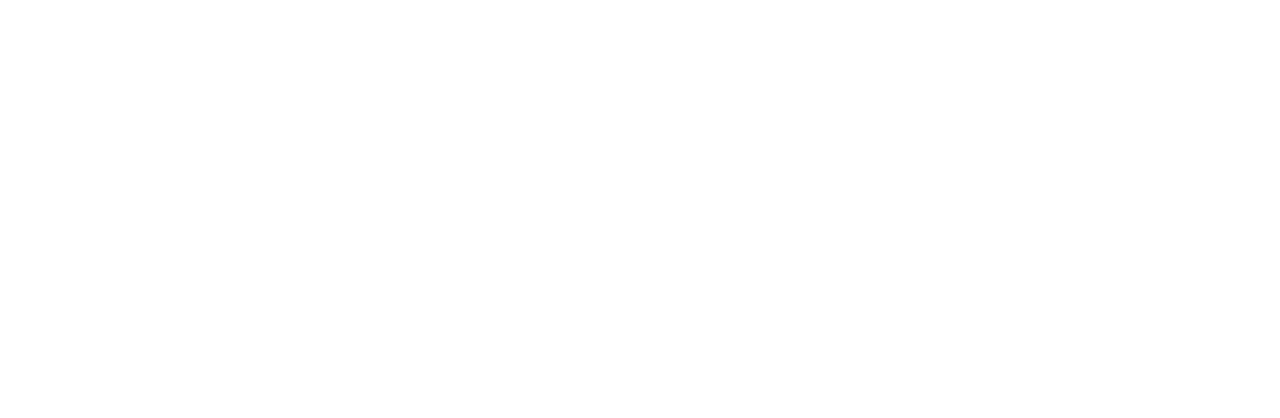
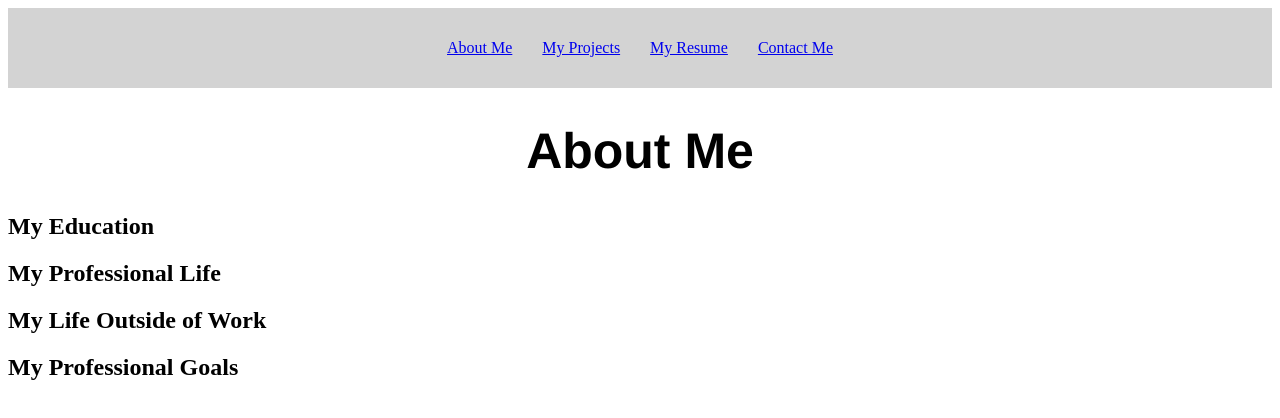
Before and after one commit to abgelvin/portfolio-website, a plain HTML site: page about.html in a window 1280 px wide. Drawn offline with Linux system fonts and the light colour scheme.

Commit message:
added nav bar to projects page, rough start to about page

```diff
--- a/about.css
+++ b/about.css
@@ -0,0 +1,27 @@
+header {
+  width: 100%;
+}
+
+nav {
+  background-color: lightgray;
+  text-align: center;
+}
+
+ul {
+  display: inline-flex;
+  width: 100%;
+  justify-content: center;
+  padding-left: 0;
+}
+
+li {
+  padding: 15px;
+  list-style: none;
+  font-weight: 200;
+}
+
+h1 {
+  text-align: center;
+  font-family: Helvetica, sans-serif;
+  font-size: 50px;
+}
--- a/about.html
+++ b/about.html
@@ -0,0 +1,32 @@
+<!DOCTYPE html>
+<html lang="en">
+<head>
+    <meta charset="UTF-8">
+    <meta http-equiv="X-UA-Compatible" content="IE=edge">
+    <meta name="viewport" content="width=device-width, initial-scale=1.0">
+    <link rel="stylesheet" href="about.css">
+    <title>About Me</title>
+</head>
+<header>
+    <nav>
+        <ul>
+            <li><a href="about.html">About Me</a></li>
+            <li><a href="projects.html">My Projects</a></li>
+            <li><a href="resume_2021.html">My Resume</a></li>
+            <li><a href="contact.html">Contact Me</a></li>
+        </ul>
+    </nav>
+    <h1>About Me</h1>
+</header>
+<body>
+    <h2>My Education</h2>
+    <p></p>
+    <h2>My Professional Life</h2>
+    <p></p>
+    <h2>My Life Outside of Work</h2>
+    <p></p>
+    <h2>My Professional Goals</h2>
+    <p></p>
+
+</body>
+</html>
--- a/projects.css
+++ b/projects.css
@@ -11,6 +11,28 @@ h1 {
   text-align: center;
   margin-top: 100px;
 }
+
+header {
+    width: 100%;
+  }
+
+  nav {
+    background-color: lightgray;
+    text-align: center;
+  }
+
+  ul {
+    display: inline-flex;
+    width: 100%;
+    justify-content: center;
+    padding-left: 0;
+  }
+
+  li {
+    padding: 15px;
+    list-style: none;
+    font-weight: 200;
+  }
 
 .box {
   position: relative;
```
Also changed, not shown: projects.html (+8 -0 lines).
